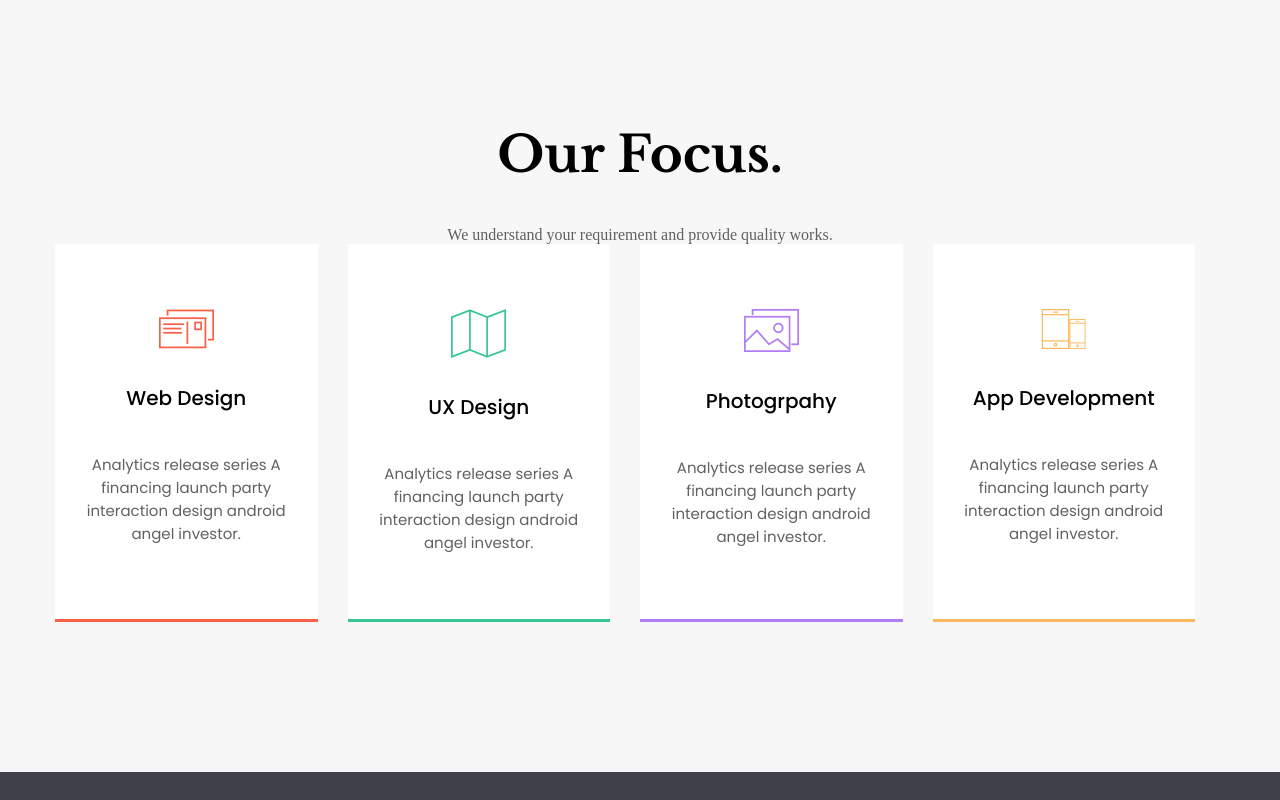
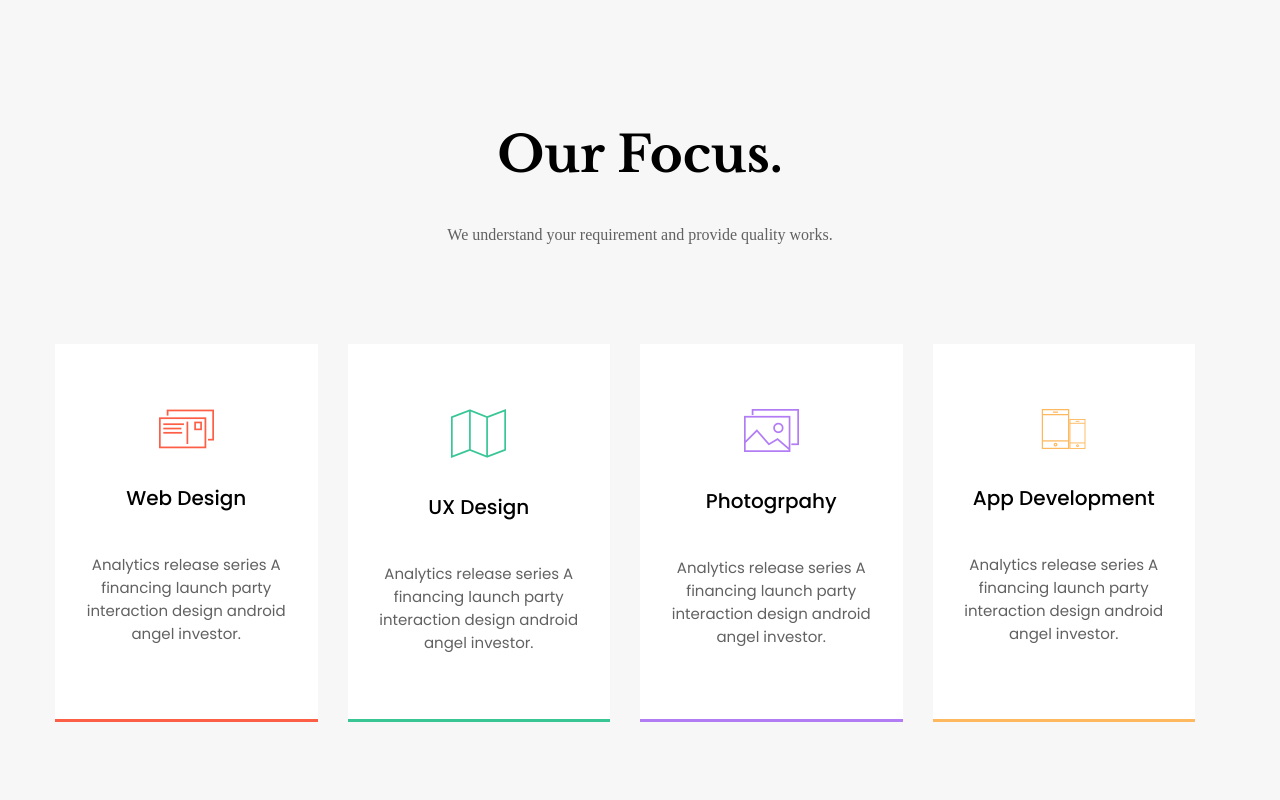
Before and after one commit to lizavetayankina/ALEXIS, a plain HTML site: page index.html in a window 1280 px wide. Shown: the part 1880-2680 px from the top of the page. Drawn offline with nearby package versions, Linux system fonts and the light colour scheme.

Commit message:
update css

```diff
--- a/assepts/css/style.css
+++ b/assepts/css/style.css
@@ -110,7 +110,7 @@ line-height: 27px;}
     padding: 150px 0;}
 
     header {width: 100%;
-text-align: center;}z
+    text-align: center;}
 
     .title {padding-bottom: 100px;
     text-align: center;}
```
Lines whose indentation alone changed are shown as unchanged.
